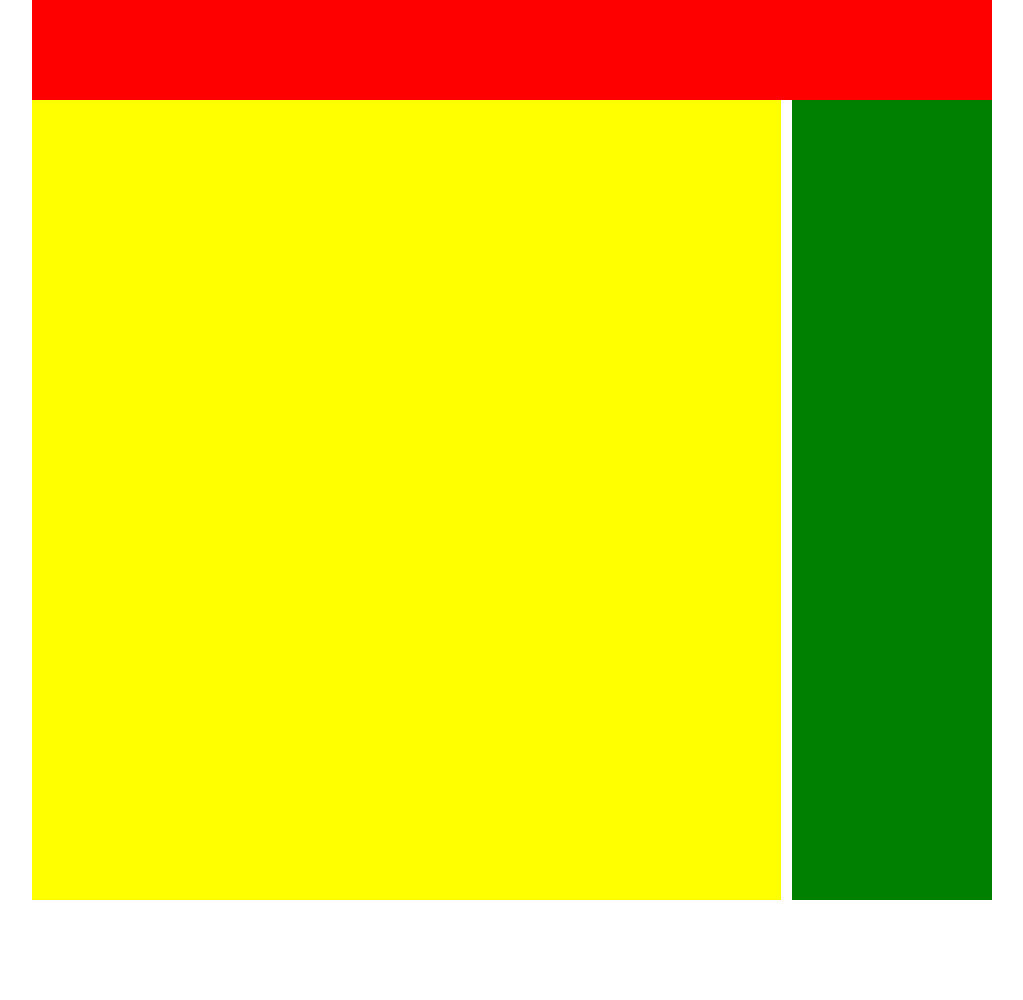
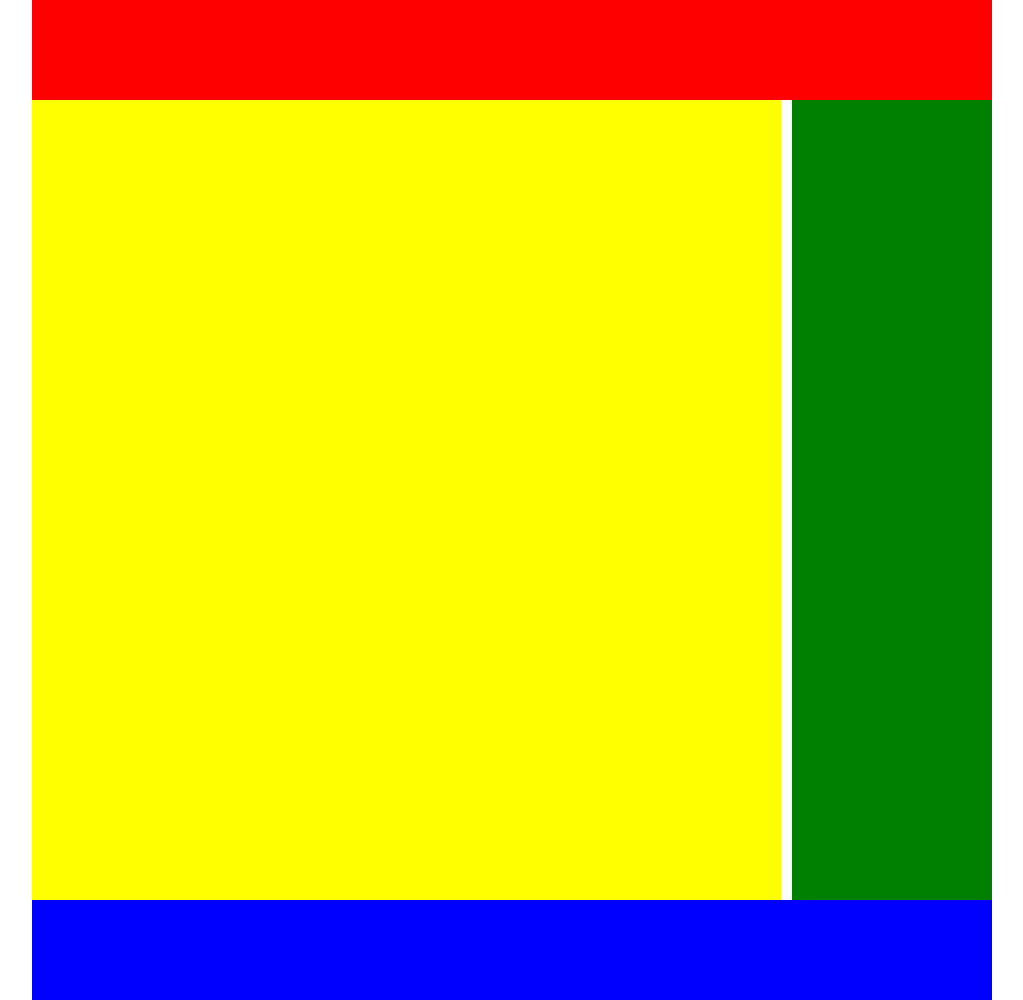
Before and after one commit to youranstray/pre, a plain HTML site: page index.html in a window 1280 px wide. Shown: the whole page, without its empty margins (128-1151 px from the left). Before the commit the page ends 900 px from the top, so only its background shows below. Drawn offline with Linux system fonts and the light colour scheme.

Commit message:
testtest

```diff
--- a/index.html
+++ b/index.html
@@ -40,10 +40,10 @@
 		}
 		#footer
 		{
-			/*clear: both;
+			clear: both;
 			width: 960px;
 			height: 100px;
-			background: blue;*/
+			background: blue;
 		}
 		</style>
 	</head>
```
